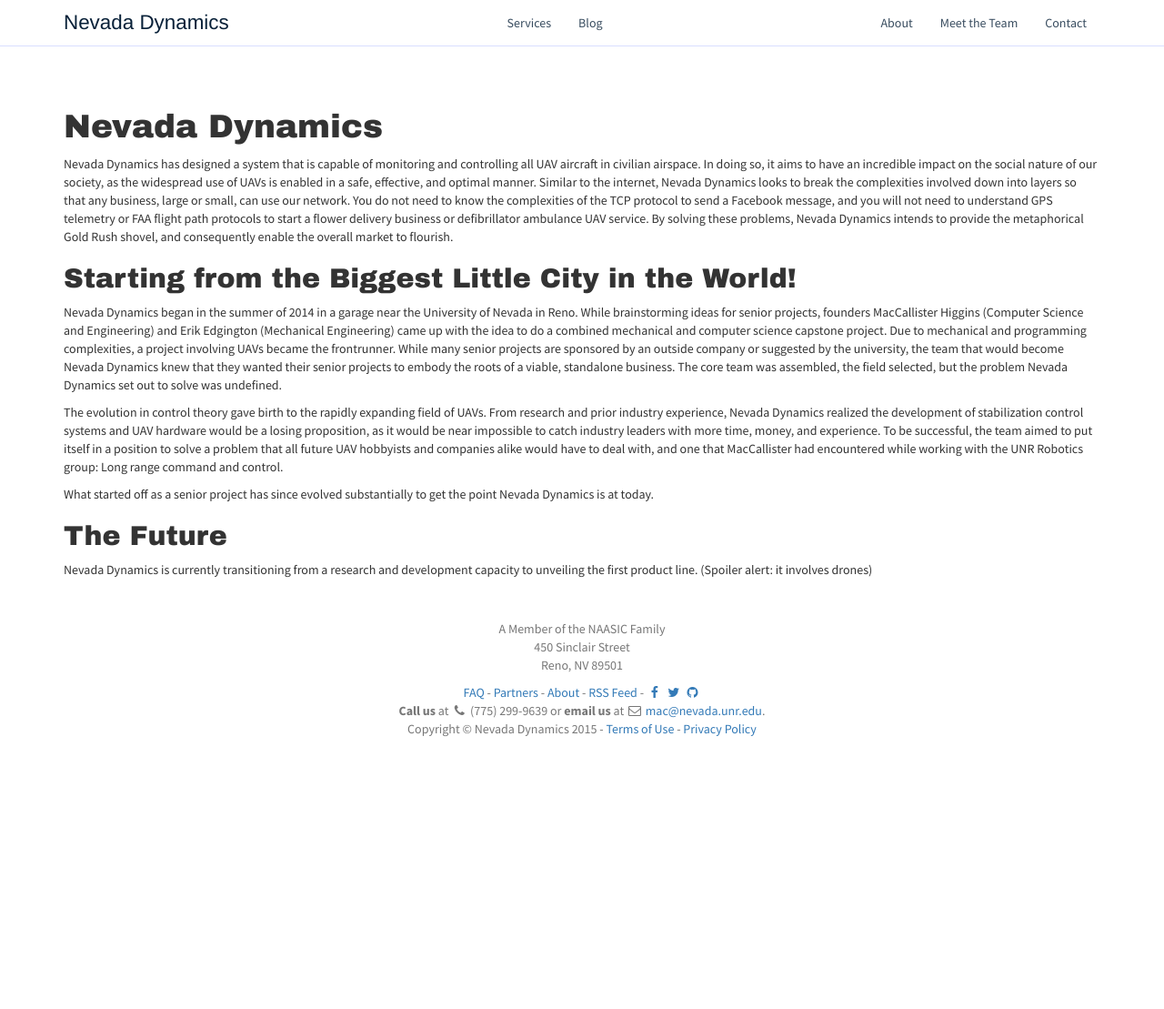
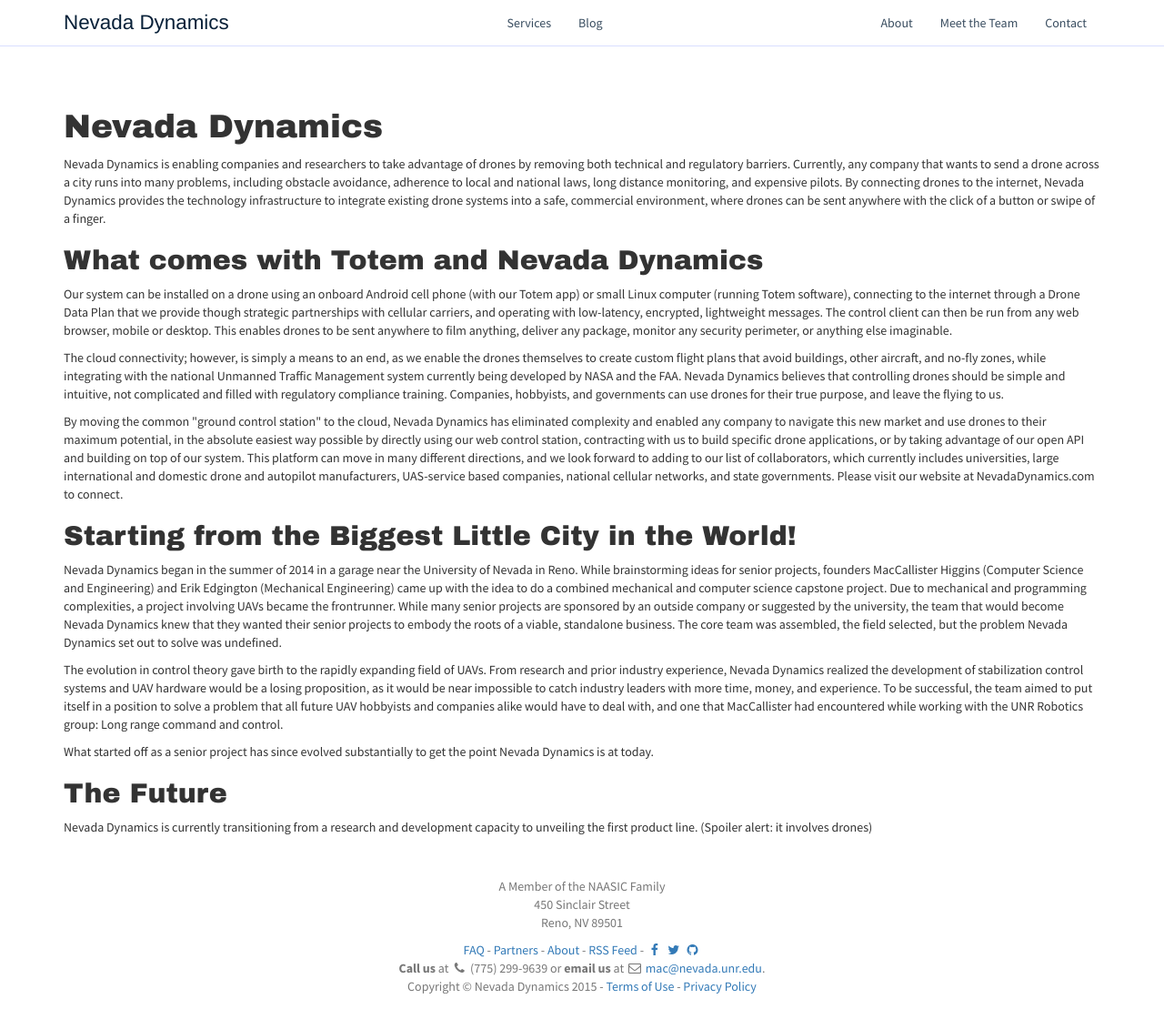
Before and after one commit to NevadaDynamics/NevadaDynamics.github.io, a Jekyll site: the page built from about.html, in a window 1280 px wide and 1109 px high. Shown: the whole window at 91% size. Built offline with Jekyll 4.4.1, drawn with Linux system fonts in a browser that asks for light colours; nearby versions of some CDN libraries; Markdown is read by kramdown in place of the engine named in the settings.

Commit message:
About page updates

```diff
--- a/about.html
+++ b/about.html
@@ -10,7 +10,20 @@
 <div class="col-md-12">
   <h1>{{ site.name }}</h1>
 
-  <p>Nevada Dynamics has designed a system that is capable of  monitoring and controlling all UAV aircraft in civilian airspace. In doing so, it aims to have an incredible impact on the social nature of our society, as the widespread use of UAVs is enabled in a safe, effective, and optimal manner.  Similar to the internet, Nevada Dynamics looks to break the complexities involved down into layers so that any business, large or small, can use our network. You do not need to know the complexities of the TCP protocol to send a Facebook message, and you will not need to understand GPS telemetry or FAA flight path protocols to start a flower delivery business or defibrillator ambulance UAV service. By solving these problems, Nevada Dynamics intends to provide the metaphorical Gold Rush shovel, and consequently enable the overall market to flourish. </p>
+  <p>Nevada Dynamics is enabling companies and researchers to take advantage of drones by removing both technical and regulatory barriers. Currently, any company that wants to send a drone across a city runs into many problems, including obstacle avoidance, adherence to local and national laws, long distance monitoring, and expensive pilots. By connecting drones to the internet, Nevada Dynamics provides the technology infrastructure to integrate existing drone systems into a safe, commercial environment, where drones can be sent anywhere with the click of a button or swipe of a finger. </p>
+
+
+
+	<h2>What comes with Totem and Nevada Dynamics </h2>
+
+	<p>Our system can be installed on a drone using an onboard Android cell phone (with our Totem app) or small Linux computer (running Totem software), connecting to the internet through a Drone Data Plan that we provide though strategic partnerships with cellular carriers, and operating with low-latency, encrypted, lightweight messages. The control client can then be run from any web browser, mobile or desktop. This enables drones to be sent anywhere to film anything, deliver any package, monitor any security perimeter, or anything else imaginable.</p>
+
+
+	<p>The cloud connectivity; however, is simply a means to an end, as we enable the drones themselves to create custom flight plans that avoid buildings, other aircraft, and no-fly zones, while integrating with the national Unmanned Traffic Management system currently being developed by NASA and the FAA. Nevada Dynamics believes that controlling drones should be simple and intuitive, not complicated and filled with regulatory compliance training. Companies, hobbyists, and governments can use drones for their true purpose, and leave the flying to us.</p>
+
+
+	<p>By moving the common "ground control station" to the cloud, Nevada Dynamics has eliminated complexity and enabled any company to navigate this new market and use drones to their maximum potential, in the absolute easiest way possible by directly using our web control station, contracting with us to build specific drone applications, or by taking advantage of our open API and building on top of our system. This platform can move in many different directions, and we look forward to adding to our list of collaborators, which currently includes universities, large international and domestic drone and autopilot manufacturers, UAS-service based companies, national cellular networks, and state governments. Please visit our website at NevadaDynamics.com to connect.</p>
+
 
   <h2>Starting from the Biggest Little City in the World!</h2>
   <p>Nevada Dynamics began in the summer of 2014 in a garage near the University of Nevada in Reno. While brainstorming ideas for senior projects, founders MacCallister Higgins (Computer Science and Engineering) and Erik Edgington (Mechanical Engineering) came up with the idea to do a combined mechanical and computer science capstone project. Due to mechanical and programming complexities, a project involving UAVs became the frontrunner. While many senior projects are sponsored by an outside company or suggested by the university, the team that would become Nevada Dynamics knew that they wanted their senior projects to embody the roots of a viable, standalone business. The core team was assembled, the field selected, but the problem Nevada Dynamics set out to solve was undefined.</p>
```
